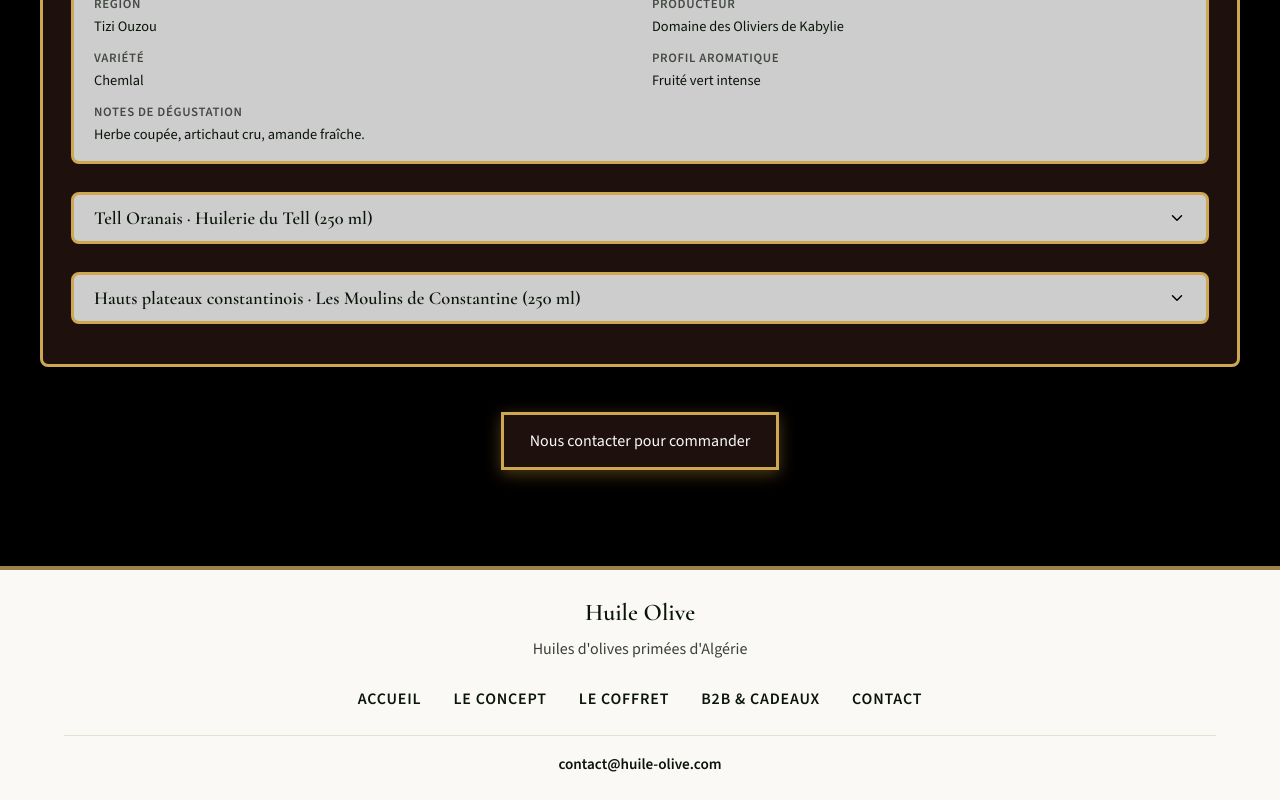
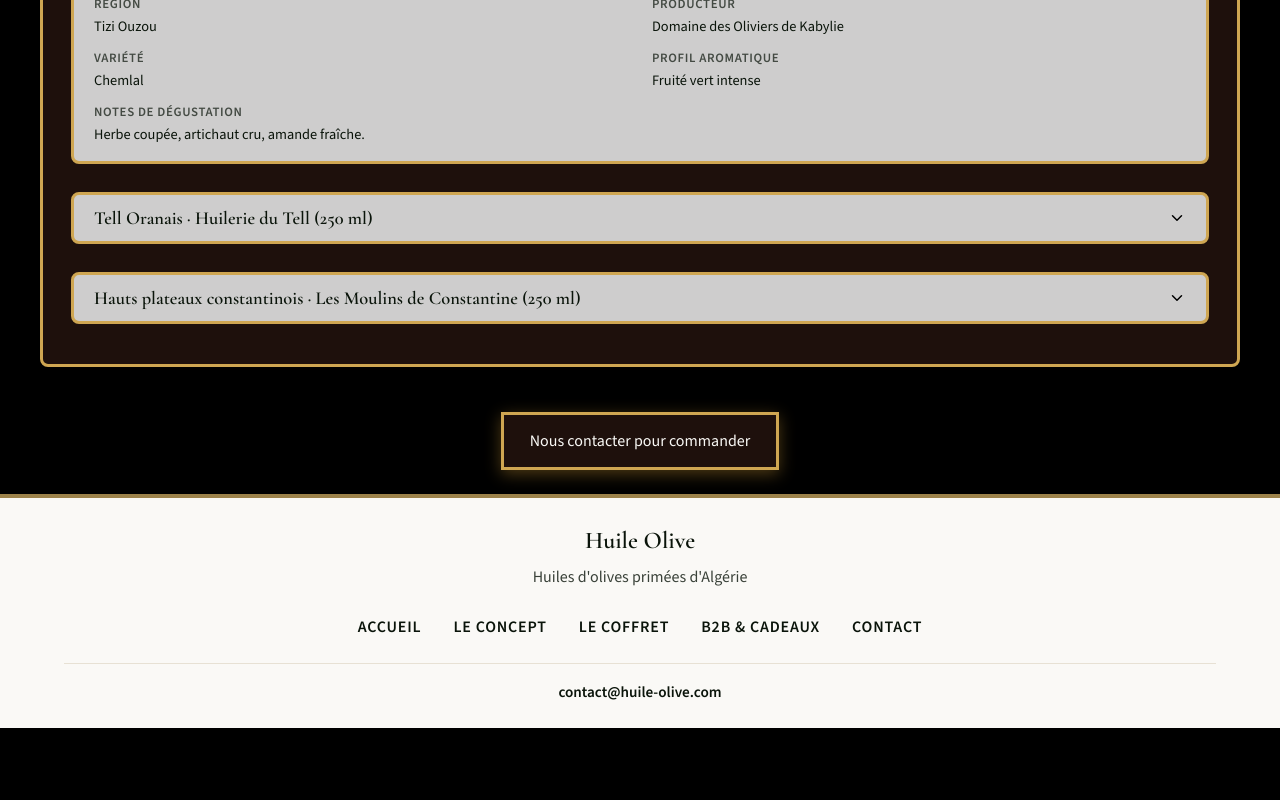
Before and after one commit to lilall39/huile-olive, a Next.js app: page /coffret in a window 1280 px wide. Shown: the part 715-1515 px from the top of the page. After the commit the page ends 1443 px from the top, so only its background shows below. Built offline with nearby package versions, Linux system fonts and the light colour scheme.

Commit message:
Coffret : réduction du padding bas de la section CTA de deux lignes
Co-authored-by: Cursor <cursoragent@cursor.com>

```diff
--- a/app/coffret/page.module.css
+++ b/app/coffret/page.module.css
@@ -242,6 +242,7 @@
   text-align: center;
   background: transparent;
   margin-top: -6rem; /* Remonte le bouton de quatre lignes (~6rem) */
+  padding-bottom: 1.5rem; /* Réduction du padding bas de deux lignes */
 }
 
 .ctaText {
```
